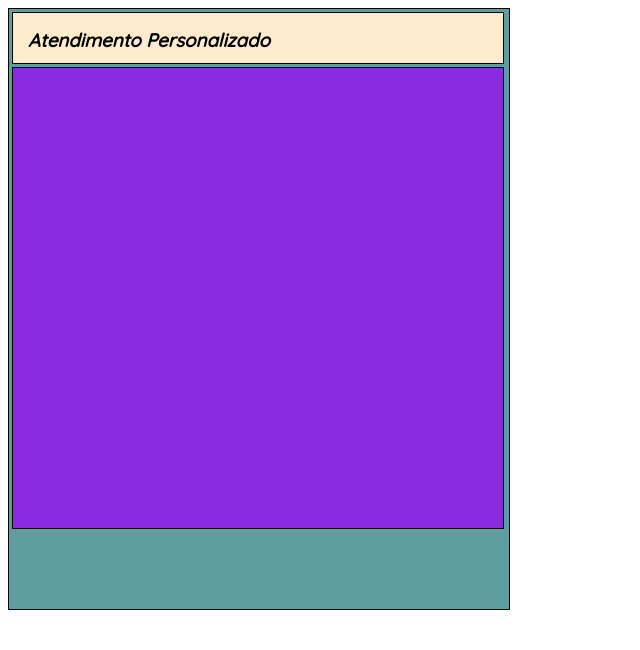
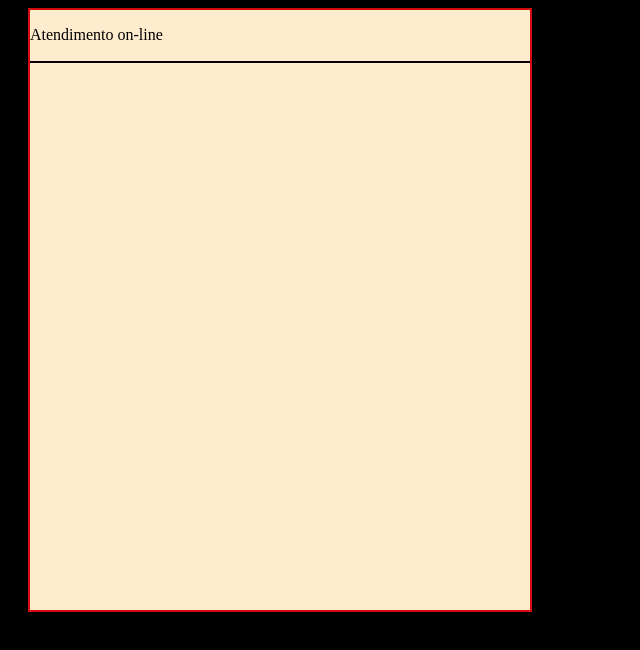
Before and after one commit to Cocalense/atendimento-chat, a plain HTML site: page index.html in a window 1280 px wide. Shown: the whole page, without its empty margins (0-640 px from the left). Drawn offline with Linux system fonts and the light colour scheme.

Commit message:
hdhsgfshrwy

```diff
--- a/index.css
+++ b/index.css
@@ -1,31 +1,24 @@
-.container{
+body{
+    background-color: black;
+
+}
+
+#container{
     width: 500px;
     height: 600px;
-    border: 1px solid black;
-    background-color: cadetblue;
+    border-style: double;
+    border: 2px solid rgb(214, 10, 10);
+    background-color: blanchedalmond;
+    margin-left: 20px;
+
+}
+.caixaTitulo{
+    width: 500px;
+    height: 35px;
+    border-bottom: solid 2px;
+    border
 }
 
-.cabeçarioForm{
-    width: 480px;
-    height: 40px;
-    border: 1px solid black;
-    margin: 3px;
-    background-color: blanchedalmond;
-    padding: 5px;
+.titulo{
+
 }
-
-.tituloForm{
-    font-style: italic;
-    font-family: 'Quicksand', sans-serif;
-    text-align: left;
-    margin: 10px;
-}
-
-.chat{
-    width: 480px;
-    height: 450px;
-    border: 1px solid black;
-    margin: 3px;
-    background-color: blueviolet;
-    padding: 5px;
-}
--- a/index.html
+++ b/index.html
@@ -3,16 +3,17 @@
 <head>
     <meta charset="UTF-8">
     <meta name="viewport" content="width=device-width, initial-scale=1.0">
-    <title>Chat - Atendimento online</title>
+    <title>Chat Atendimento</title>
     <link rel="stylesheet" href="index.css">
-    <link href="https://fonts.googleapis.com/css2?family=Quicksand:wght@500&display=swap" rel="stylesheet">
+    <link href="https://fonts.googleapis.com/css2?family=Roboto+Slab:wght@200&display=swap" rel="stylesheet">
 </head>
 <body>
-    <div class="container">
-        <div class="cabeçarioForm">
-            <h3 class="tituloForm">Atendimento Personalizado</h3>
+    <div id="container">
+        <div class="caixaTitulo">
+            <p class="titulo">Atendimento on-line</p>
         </div>
-        <div class="chat"></div>
+
+
     </div>
 </body>
 </html>
```
